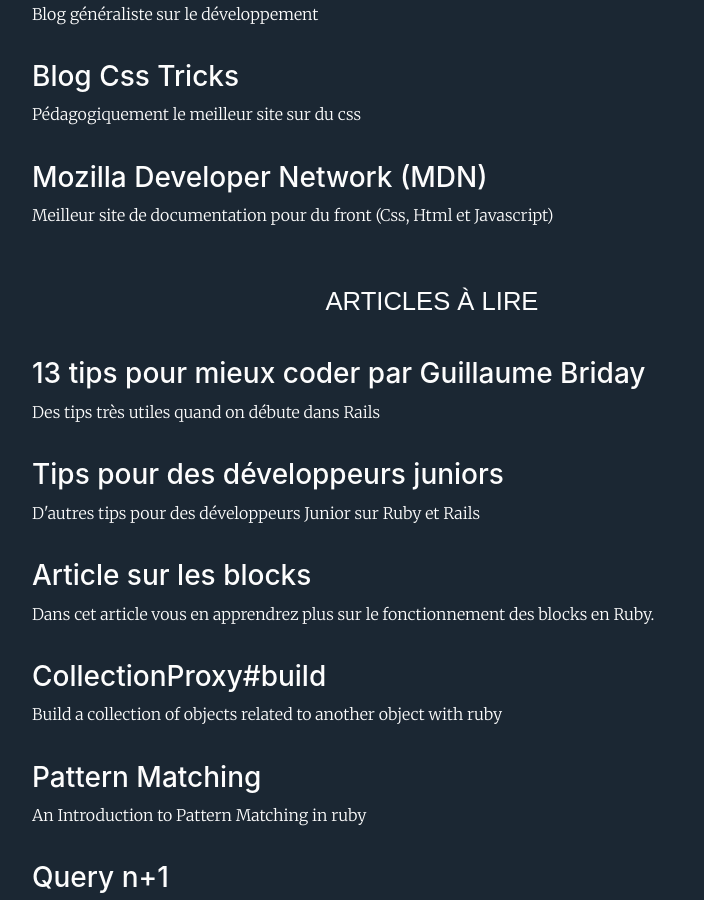
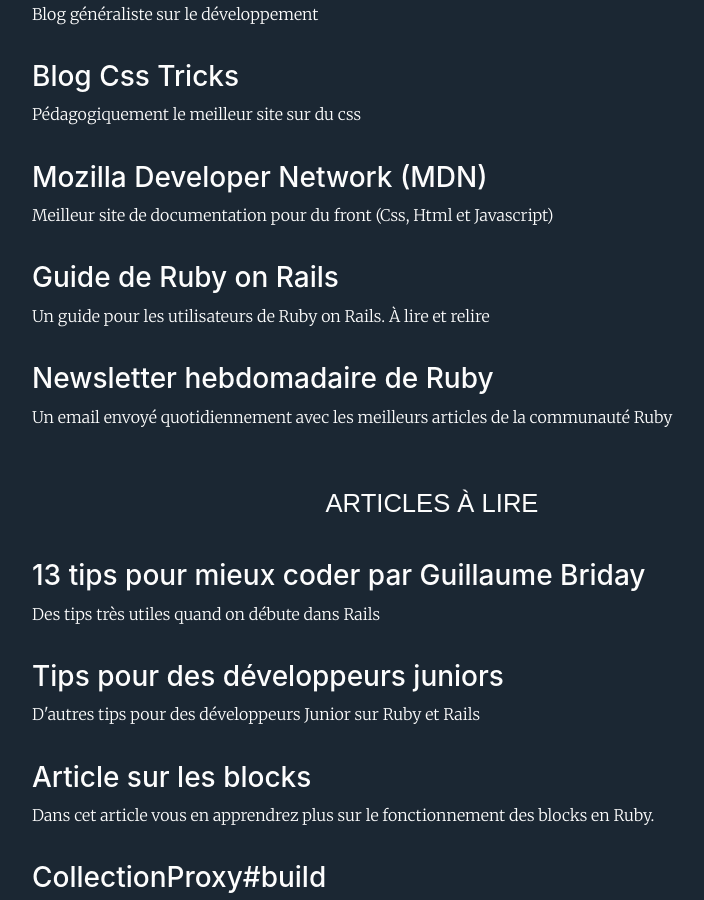
Before and after one commit to alexandrebk/alexandrebk.github.io, a Jekyll site: the page built from resources.html, in a window 1280 px wide and 900 px high, scrolled down 881 px. Shown: the whole window, without its empty margins (208-912 px from the left). Built offline with Jekyll 4.4.1, drawn with Linux system fonts in a browser that asks for light colours; nearby versions of some CDN libraries.

Commit message:
feat: Add resources

```diff
--- a/_data/resources.yml
+++ b/_data/resources.yml
@@ -25,3 +25,9 @@
 - title:      "Mozilla Developer Network (MDN)"
   link:       "https://developer.mozilla.org/"
   content:    "Meilleur site de documentation pour du front (Css, Html et Javascript)"
+- title:      "Guide de Ruby on Rails"
+  link:       "https://guides.rubyonrails.org/"
+  content:    "Un guide pour les utilisateurs de Ruby on Rails. À lire et relire"
+- title:      "Newsletter hebdomadaire de Ruby"
+  link:       "https://rubyweekly.com/"
+  content:    "Un email envoyé quotidiennement avec les meilleurs articles de la communauté Ruby"
```
